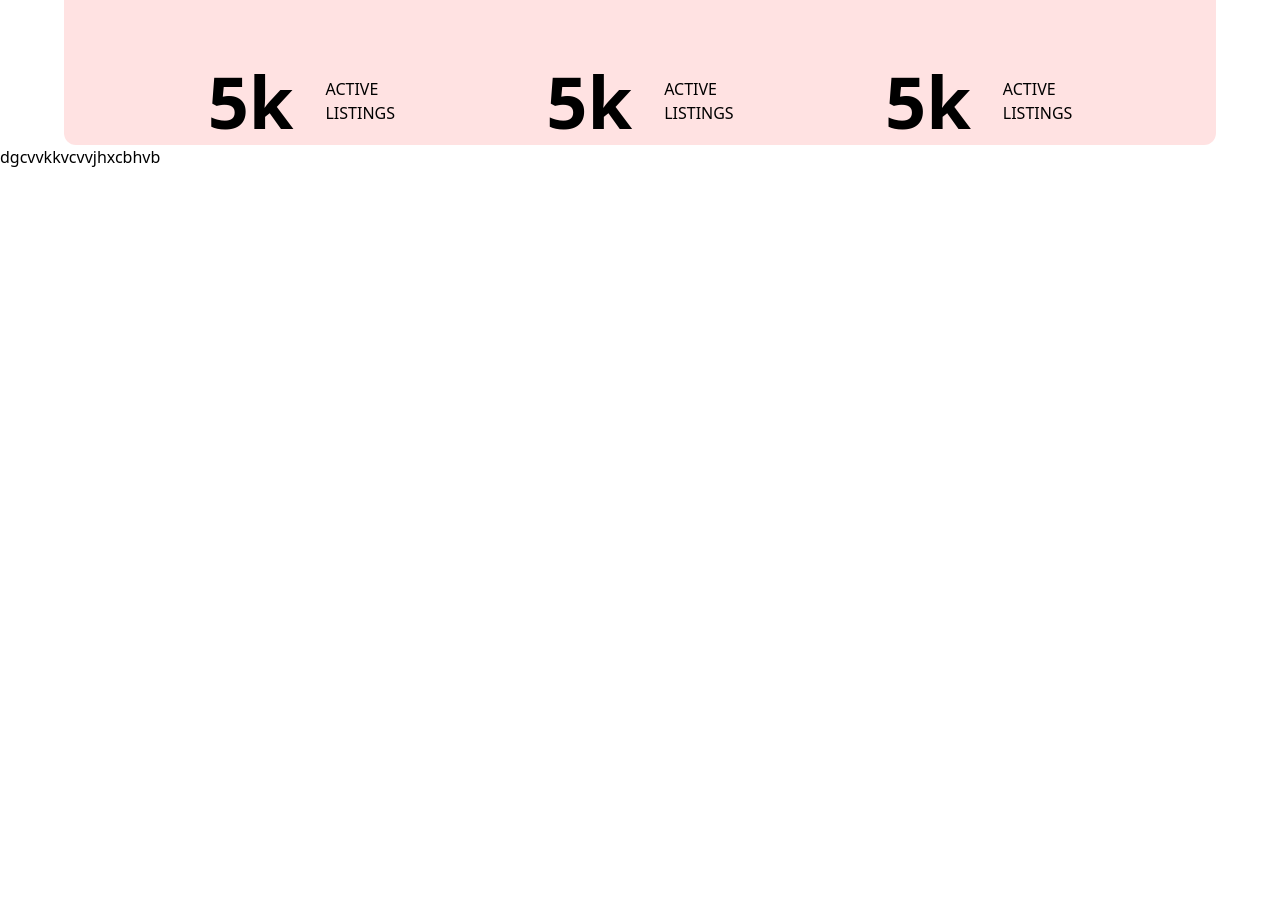
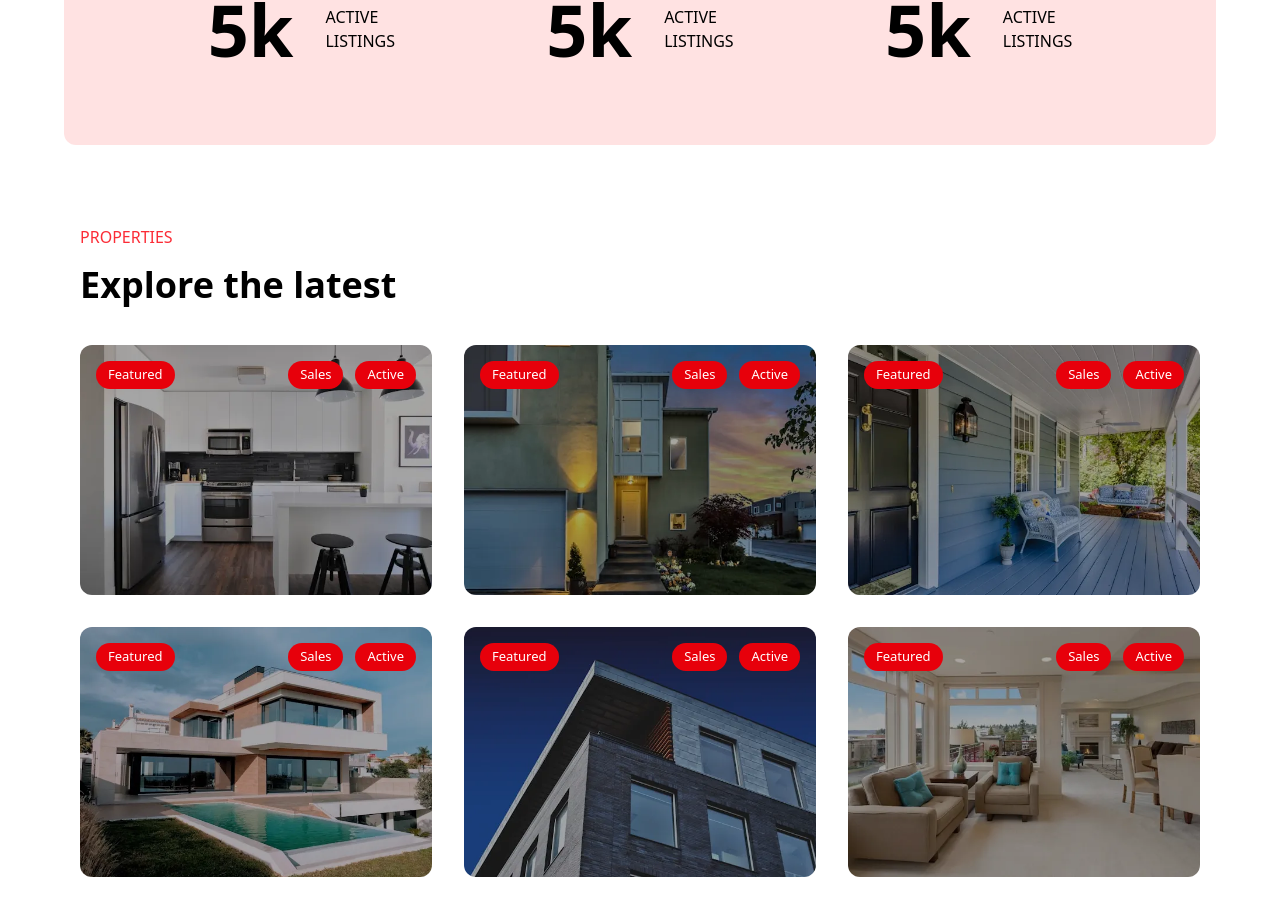
Before and after one commit to anuragnayak32/Travel-Explore, a React (Vite) app: page / in a window 1280 px wide. Shown: the part 2008-2923 px from the top of the page. Before the commit the page ends 2177 px from the top, so only its background shows below. Built offline with nearby package versions, Linux system fonts and the light colour scheme.

Commit message:
added Properties

```diff
--- /dev/null
+++ b/src/components/export.js
@@ -0,0 +1,173 @@
+import prop1 from "../assets/assets/images/prop1.webp";
+import prop2 from "../assets/assets/images/prop2.webp";
+import prop3 from "../assets/assets/images/prop3.webp";
+import prop4 from "../assets/assets/images/prop4.webp";
+import prop5 from "../assets/assets/images/prop5.webp";
+import prop6 from "../assets/assets/images/prop6.webp";
+import client1 from "../assets/assets/images/client1.png";
+import client2 from "../assets/assets/images/client2.png";
+import client3 from "../assets/assets/images/client3.png";
+import client4 from "../assets/assets/images/client4.png";
+import client5 from "../assets/assets/images/client5.png";
+import client6 from "../assets/assets/images/client6.png";
+import { MdNoteAlt } from "react-icons/md";
+import {
+  FaHome,
+  FaSearch,
+  FaNotesMedical,
+  FaCameraRetro,
+} from "react-icons/fa";
+import { GoLaw } from "react-icons/go";
+
+export const property = [
+  {
+    images: prop1,
+    address: "6Downtown, Las Vegas",
+    name: "Villa with Amazing View",
+    price: "$ 213.23",
+    about:
+      "Beautiful, updated, ground level Co-op apartment in the desirable Bay Terrace neighborhood",
+    bed: 4,
+    bath: 3,
+    area: "250 sq ft",
+    owner: "Alice adams",
+  },
+  {
+    images: prop2,
+    address: "Meadows Village, Las Vegas",
+    name: "Townhouse for Sale",
+    price: "$ 345.18",
+    about:
+      "Beautiful, updated, ground level Co-op apartment in the desirable Bay Terrace neighborhood",
+    bed: 4,
+    bath: 3,
+    area: "450 sq ft",
+    owner: "Drew Alice",
+  },
+  {
+    images: prop3,
+    address: "49 DC townhall alex",
+    name: "Duplex sea facing for rent",
+    price: "$ 652.18",
+    about:
+      "Beautiful, updated, ground level Co-op apartment in the desirable Bay Terrace neighborhood",
+    bed: 4,
+    bath: 3,
+    area: "129 sq ft",
+    owner: "Fursi Bam",
+  },
+  {
+    images: prop4,
+    address: "Underground street 20 texax",
+    name: "Villa with Side View",
+    price: "$ 876.13",
+    about:
+      "Beautiful, updated, ground level Co-op apartment in the desirable Bay Terrace neighborhood",
+    bed: 4,
+    bath: 3,
+    area: "453 sq ft",
+    owner: "Neon Alice",
+  },
+  {
+    images: prop5,
+    address: "Rubari London Hills",
+    name: "Awesome villa for rent",
+    price: "$ 341.83",
+    about:
+      "Beautiful, updated, ground level Co-op apartment in the desirable Bay Terrace neighborhood",
+    bed: 4,
+    bath: 3,
+    area: "320 sq ft",
+    owner: "Firari Alice",
+  },
+  {
+    images: prop6,
+    address: "Northean fersh alice",
+    name: "Street Farm for sale",
+    price: "$ 675.23",
+    about:
+      "Beautiful, updated, ground level Co-op apartment in the desirable Bay Terrace neighborhood",
+    bed: 4,
+    bath: 3,
+    area: "340 sq ft",
+    owner: "Jordan Bram",
+  },
+];
+
+export const service = [
+  {
+    icon: MdNoteAlt,
+    title: "Sell your home",
+    desc: "We sell your home at the best market price",
+  },
+  {
+    icon: FaHome,
+    title: "Home loans",
+    desc: "We offer you free consultancy to get a loan",
+  },
+  {
+    icon: GoLaw,
+    title: "Legal services",
+    desc: "Expert legal help for all related property items",
+  },
+  {
+    icon: FaSearch,
+    title: "Home inspection",
+    desc: "We make sure you get what you were promised",
+  },
+  {
+    icon: FaNotesMedical,
+    title: "Evaluation",
+    desc: "We offer you free evaluation to get a mortgage loan",
+  },
+  {
+    icon: FaCameraRetro,
+    title: "Photoshoot",
+    desc: "We prepare your home visual presentation",
+  },
+];
+
+export const client = [
+  {
+    image: client1,
+    name: "Dana Gilmore",
+    text: "Excellent team!",
+    feedback:
+      "The WP Estate team did an outstanding job helping me buy my first home. The high level of service and dedication",
+  },
+  {
+    image: client2,
+    name: "Ana Anderson",
+    text: "Very good work",
+    feedback:
+      "The WP Estate team did an outstanding job helping me buy my first home. The high level of service and dedication",
+  },
+  {
+    image: client3,
+    name: "Albert adame",
+    text: "Very well",
+    feedback:
+      "The WP Estate team did an outstanding job helping me buy my first home. The high level of service and dedication",
+  },
+  {
+    image: client4,
+    name: "Dana Gilmore",
+    text: "Excellent team!",
+    feedback:
+      "The WP Estate team did an outstanding job helping me buy my first home. The high level of service and dedication",
+  },
+  {
+    image: client5,
+    name: "Alex gilmore",
+    text: "Excellent team!",
+    feedback:
+      "The WP Estate team did an outstanding job helping me buy my first home. The high level of service and dedication",
+  },
+  {
+    image: client6,
+    name: "Sivay Ashbi",
+    text: "Excellent team!",
+    feedback:
+      "The WP Estate team did an outstanding job helping me buy my first home. The high level of service and dedication",
+  },
+];
--- a/src/section/Properties.jsx
+++ b/src/section/Properties.jsx
@@ -1,8 +1,58 @@
-import React from 'react'
+import React, { useEffect } from 'react'
+import { useDarkMode } from '../components/DarkmodeContext'
+import { property } from '../components/export'
+import { FaBath, FaShareAlt, FaBed, FaUserCircle,FaPlus, FaMapMarkedAlt, FaVideo, FaCamera } from 'react-icons/fa'
+import { MdSpaceDashboard } from 'react-icons/md'
+import AOS from 'aos'
+import 'aos/dist/aos.css'
 
-function Properties() {
+function Properties  () {
+
+  useEffect(() => {
+    AOS.init({
+      offset: 200,
+      duration: 800,
+      easing: 'ease-in-sine',
+      delay: 100,
+    });
+  },[])
+
+  const { darkMode, toggleDarkMode } = useDarkMode();
   return (
-    <div> dgcvvkkvcvvjhxcbhvb</div>
+    <div className={`${darkMode ? 'dark bg-black' : 'light bg-transparent'}`}>
+      <section id='propertyies' className='lg-w[90%] w-full m-auto py-20 px:6 lg:px-20 flex flex-col justify-center items-start gap-10'>
+        <div className='flex flex-col justify-center items-start gap-4'>
+          <h1 data-aos="zoom-in" className='text-red-500 dark:text-white'>PROPERTIES</h1>
+          <h1 data-aos="zoom-in" className='text-black text-4xl font-semibold'>Explore the latest</h1>
+        </div>
+
+         {/*Properties Gride start from here*/}
+
+        <div id='grid-box' className='grid grid-cols-1 lg:grid-cols-3 gap-8 w-full justify-center items-center'>
+        {
+          property.map((item, index) => (
+            <div data-aos="zoom-in" data-aso-delay="200" key={index} className='bg-white dark:bg-gray-800 rounded-xl w-full'>
+
+              <div id='image-box' className='bg-cover bg-center h-[250px] rounded-xl p-4 flex flex-col justify-between items-end' style={{ backgroundImage: `url(${item.images})` }}>
+
+                <div id='top' className='flex justify-between items-end w-full'>
+                  <div><button className='px-3 py-1 bg-red-600 hover:bg-white hover:text-black text-white rounded-full text-[13px]'>Featured</button></div>
+                  <div className='flex justify-between items-center gap-3'>
+                    <button className='px-3 py-1 bg-red-600 hover:bg-white hover:text-black text-white rounded-full text-[13px]'>Sales</button>
+                    <button className='px-3 py-1 bg-red-600 hover:bg-white hover:text-black text-white rounded-full text-[13px]'>Active</button>
+
+                  </div>
+                </div>
+                <div></div>
+                </div>
+            </div>
+
+        ))
+        }
+         </div>
+      </section>
+
+       </div>
   )
 }
 
```
